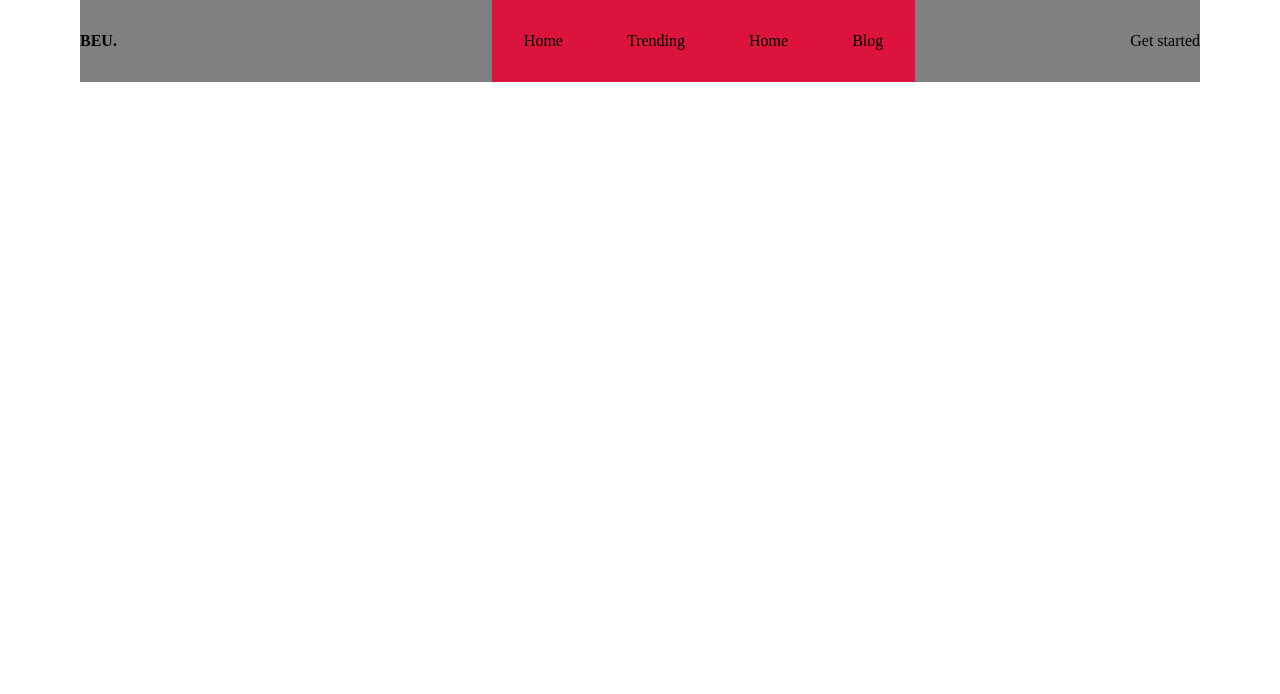
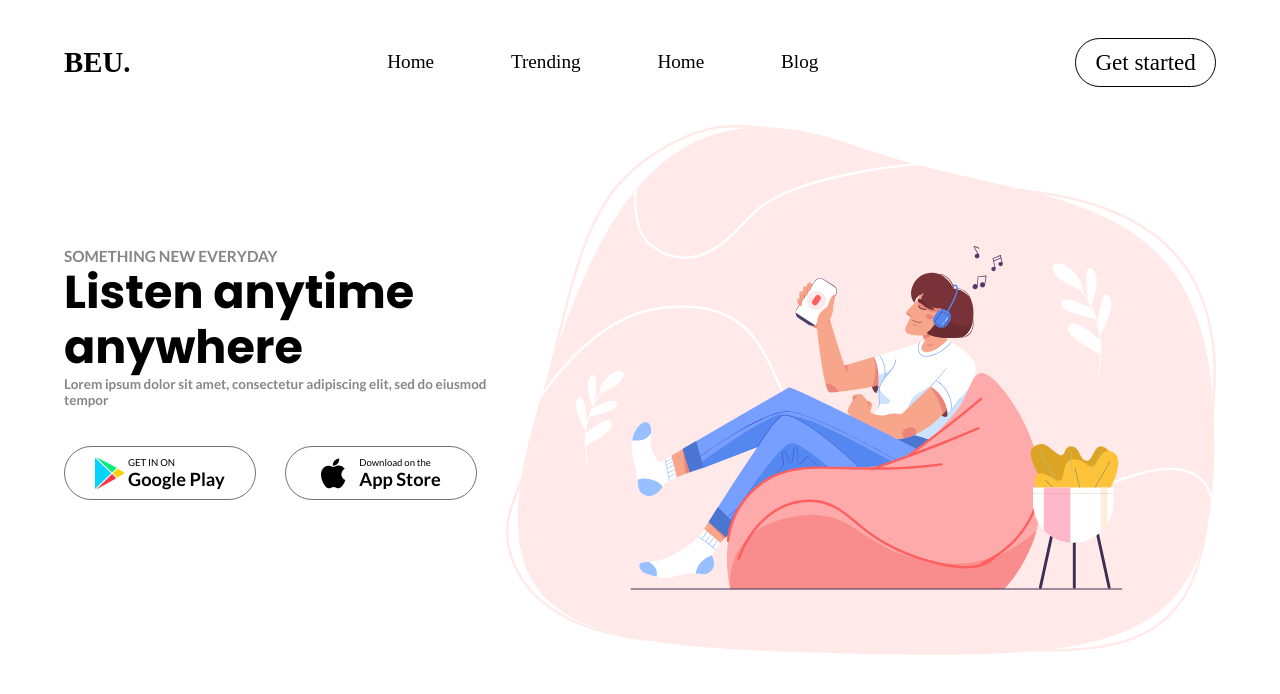
Before and after one commit to Code5linger/BEU, a plain HTML site: page index.html in a window 1280 px wide. Drawn offline with Linux system fonts and the light colour scheme.

Commit message:
Hero Section Complere

```diff
--- a/index.html
+++ b/index.html
@@ -5,6 +5,21 @@
     <meta name="viewport" content="width=device-width, initial-scale=1.0" />
     <title>BEU.</title>
     <link rel="stylesheet" href="style.css" />
+    <!-- Fonts -->
+    <link rel="preconnect" href="https://fonts.googleapis.com" />
+    <link rel="preconnect" href="https://fonts.gstatic.com" crossorigin />
+    <link
+      href="https://fonts.googleapis.com/css2?family=Lato:wght@400;700;900&display=swap"
+      rel="stylesheet"
+    />
+    <link rel="preconnect" href="https://fonts.googleapis.com" />
+    <link rel="preconnect" href="https://fonts.gstatic.com" crossorigin />
+    <link
+      href="https://fonts.googleapis.com/css2?family=Poppins:wght@100;200;300;400;500;600;700&display=swap"
+      rel="stylesheet"
+    />
+    <!-- font-family: 'Lato', sans-serif; -->
+    <!-- font-family: 'Poppins', sans-serif; -->
   </head>
   <body>
     <header>
@@ -17,5 +32,37 @@
       </ul>
       <div class="nav-cta">Get started</div>
     </header>
+    <body>
+      <div class="hero-section">
+        <div class="hero-cta">
+          <h2 class="text-bold">SOMETHING NEW EVERYDAY</h2>
+          <h1 class="text-header">Listen anytime anywhere</h1>
+          <h2 class="text-skinny">
+            Lorem ipsum dolor sit amet, consectetur adipiscing elit, sed do
+            eiusmod tempor
+          </h2>
+          <div class="store">
+            <div class="store-button">
+              <img src="./Assets/Group 1000001204.svg" alt="" />
+              <div class="text-group">
+                <h2 class="text-skinny button-skinny">GET IN ON</h2>
+                <h1 class="text-bold button-bold">Google Play</h1>
+              </div>
+            </div>
+            <div class="store-button">
+              <img src="./Assets/apple.svg" alt="" />
+              <div class="text-group">
+                <h2 class="text-skinny button-skinny">Download on the</h2>
+                <h1 class="text-bold button-bold">App Store</h1>
+              </div>
+            </div>
+            <!-- <div class="">App Store</div> -->
+          </div>
+        </div>
+        <div class="hero-image">
+          <img src="./Assets/hero.svg" alt="Hero image" srcset="" />
+        </div>
+      </div>
+    </body>
   </body>
 </html>
--- a/style.css
+++ b/style.css
@@ -7,37 +7,113 @@
 
 html,
 body {
-  max-width: 70rem;
+  max-width: 60rem;
   margin: 2;
+  font-size: 1.2rem;
+  /* background-color: black; */
 }
 
 header {
-  background-color: gray;
+  /* background-color: gray; */
   display: flex;
   justify-content: space-between;
   margin: 0;
-  padding: 0;
+  padding: 2rem 0;
 }
 
 .logo {
+  display: flex;
+  align-items: center;
+  justify-content: center;
+  margin-left: 0;
   font-weight: bolder;
-  text-align: center;
-  /* margin: 2rem 0; */
-  margin: 2rem 20rem 0 0;
+  font-size: 1.5rem;
+}
+
+.nav-cta {
+  margin-right: 0;
 }
 
 header ul {
-  background-color: crimson;
+  /* background-color: crimson; */
+  font-size: 1rem;
   list-style: none;
   display: flex;
+  align-items: center;
+  justify-content: center;
   margin: 0;
   padding: 0;
 }
 
 header ul li {
-  margin: 2rem 2rem;
+  /* margin: 2rem 2rem; */
+  padding: 0 2rem;
 }
 
 .nav-cta {
-  margin: 2rem 0 0 10rem;
+  border: 1px solid black;
+  padding: 0.5rem 1rem;
+  border-radius: 1.5rem;
 }
+
+/* Hero Section */
+
+.hero-section {
+  display: flex;
+  justify-content: space-between;
+}
+
+.hero-cta {
+  margin: auto 0;
+}
+
+.text-header {
+  font-family: "Poppins", sans-serif;
+  line-height: 1.2;
+}
+/* .hero-image img {
+  display: block;
+  width: 80%;
+  height: auto;
+} */
+
+.text-bold {
+  font-family: "Lato", sans-serif;
+  font-size: 0.8rem;
+  color: #868686;
+  font-weight: bold;
+  text-transform: uppercase;
+}
+
+.text-skinny {
+  font-family: "Lato", sans-serif;
+  font-size: 0.7rem;
+  color: #868686;
+  font-weight: bold;
+}
+
+.store {
+  display: flex;
+  padding: 2rem 0;
+}
+
+.store-button {
+  display: flex;
+  border: 1px solid #717171;
+  min-width: 10rem;
+  padding: 0.5rem 1.5rem;
+  border-radius: 30px;
+  margin-left: 0;
+}
+
+.button-skinny {
+  color: #000000;
+  font-size: 0.5rem;
+  font-weight: 100;
+}
+
+.button-bold {
+  color: #000000;
+  font-size: 0.95rem;
+  text-transform: capitalize;
+}
```
Also changed, not shown: Assets/Group 1000001204.svg (added), Assets/apple.svg (added), Assets/hero.svg (added).
